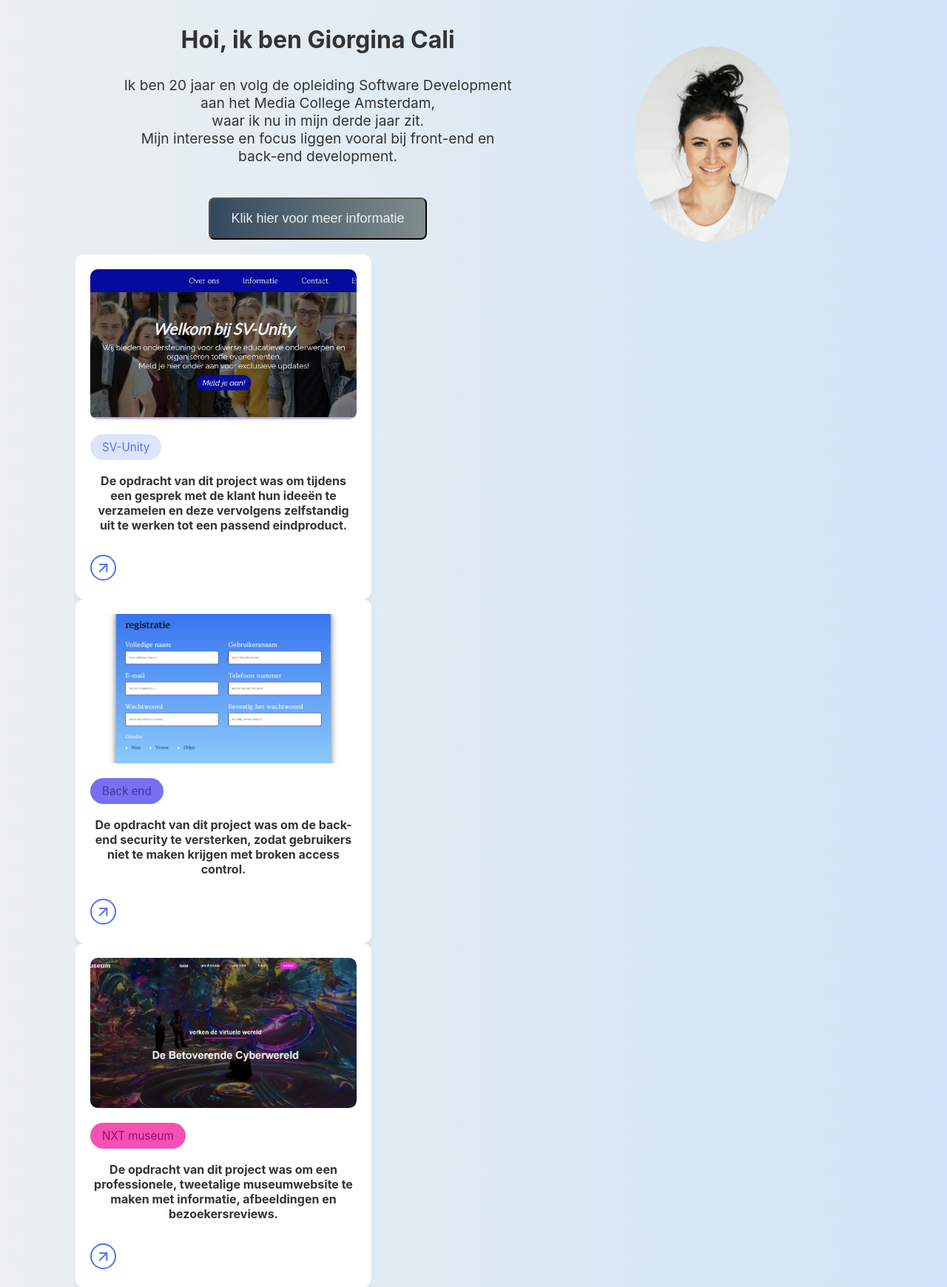
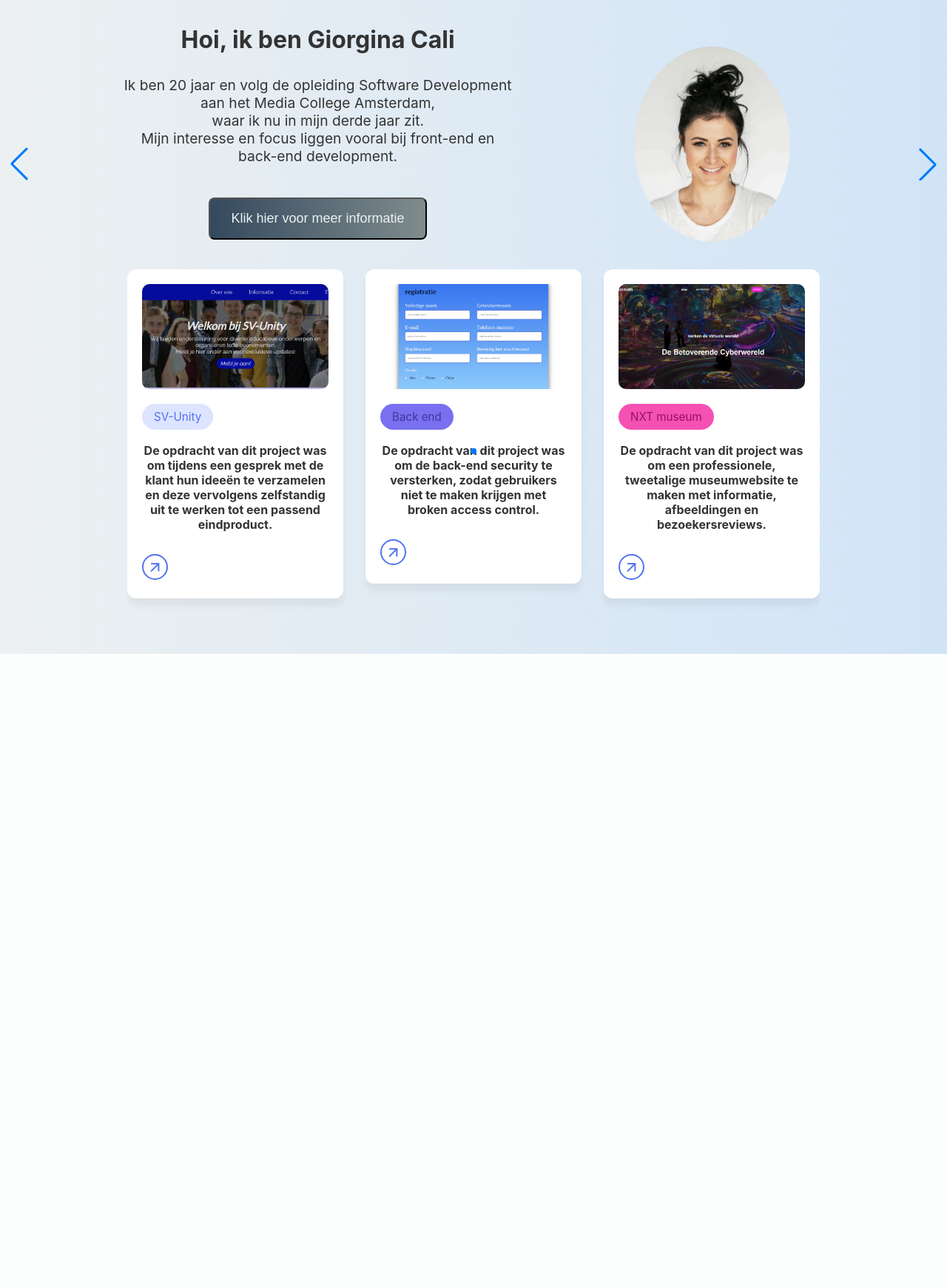
Before and after one commit to giorgina18/Portofolio, a PHP site: page /nxtmuseum/ in a window 1280 px wide. Shown: the part 178-1918 px from the top of the page at 74% size. After the commit the page ends 1062 px from the top, so only its background shows below. Run offline with PHP 8.4, Linux system fonts and the light colour scheme.

Commit message:
slider bijna af, alleen nog beter verplaatsen waar ik het wil hebben en kleine dingetjes aanpassen en dan voorledig klaar

```diff
--- a/index.php
+++ b/index.php
@@ -8,18 +8,20 @@
     <link rel="stylesheet" href="style.css">
     <link rel="stylesheet" href="https://fonts.googleapis.com/css2?family=Material+Symbols+Outlined:opsz,wght,FILL,GRAD@24,400,0,0&icon_names=arrow_forward" />
     <script src="script.js" defer></script>
-    <script src="swiper.js" defer></script>
-
-    <!-- <link rel="stylesheet" href="https://cdn.jsdelivr.net/npm/swiper@12/swiper-bundle.min.css" /> -->
+    <script src="slide.js" defer></script>
+    <!-- swiper.js link -->
+    <link
+        rel="stylesheet"
+        href="https://cdn.jsdelivr.net/npm/swiper@12/swiper-bundle.min.css" />
 </head>
 
 <body>
 
     <!-- Navigatiebar algemeen-->
-    <!-- logo links -->
     <div class="navbar">
         <div class="container">
             <div class="navbar-inside">
+                <!-- logo links -->
                 <div class="logo">
                     <img src="img/foto-me.jpg" alt="foto van wie ik ben">
                 </div>
@@ -51,7 +53,7 @@
             </div>
         </div>
     </div>
-
+    <main>
         <!-- home page  -->
         <section class="container">
             <div class="info">
@@ -72,9 +74,10 @@
         <!-- Card slider -->
         <section class="container">
             <div class="card-wrapper">
-            <ul class="card-list">
+                <div class="swiper">
+                    <ul class="card-list swiper-wrapper">
                         <!-- sv_unity -->
-                <li class="card-item">
+                        <li class="card-item swiper-slide">
                             <a href="#" class="card-link">
                                 <img src="img/SV-unity.png" alt="" class="card-image">
                                 <p class="badge">SV-Unity</p>
@@ -85,7 +88,7 @@
                             </a>
                         </li>
                         <!-- back end -->
-                <li class="card-item">
+                        <li class="card-item swiper-slide">
                             <a href="#" class="card-link">
                                 <img src="img/registratie.png" alt="" class="card-image">
                                 <p class="badge back_end">Back end</p>
@@ -96,8 +99,8 @@
                             </a>
                         </li>
                         <!-- nxt museum -->
-                <li class="card-item">
-                    <a href="#" class="card-link">
+                        <li class="card-item swiper-slide">
+                            <a href="http://localhost/nxtmuseum/" class="card-link">
                                 <img src="img/nxtmuseum.png" alt="" class="card-image">
                                 <p class="badge museum">NXT museum</p>
                                 <h2 class="card-title">De opdracht van dit project was om een professionele, tweetalige museumwebsite te maken met informatie, afbeeldingen en bezoekersreviews.</h2>
@@ -107,18 +110,18 @@
                             </a>
                         </li>
                         <!-- webshop -->
-                <li class="card-item">
-                    <a href="#" class="card-link">
+                        <li class="card-item swiper-slide">
+                            <a href="https://36725.hosts2.ma-cloud.nl/webshop_BO/" class="card-link">
                                 <img src="img/webshop.png" alt="" class="card-image">
                                 <p class="badge webshop">Webshop</p>
-                        <h2 class="card-title">De opdracht van dit project was om een webshop te maken op basis van de gegeven layout en stijl. Ik heb de webshop gebaseerd op Bol.com en voorzien van drie features. </h2>
+                                <h2 class="card-title">De opdracht van dit project was om een webshop te maken op basis van de gegeven layout en stijl. Ik heb de webshop gebaseerd op Bol.com en voorzien van drie features die we moesten maken. </h2>
                                 <button class="card-button material-symbols-outlined">
                                     arrow_forward
                                 </button>
                             </a>
                         </li>
                         <!-- input output -->
-                <li class="card-item">
+                        <li class="card-item swiper-slide">
                             <a href="#" class="card-link">
                                 <img src="img/input_output.png" alt="" class="card-image">
                                 <p class="badge input_output">Input Output</p>
@@ -130,11 +133,16 @@
                         </li>
                     </ul>
                 </div>
+            </div>
+            <div class="swiper-pagination"></div>
+            <div class="swiper-slide-button swiper-button-prev"></div>
+            <div class="swiper-slide-button swiper-button-next"></div>
         </section>
 
 
-
-
+        <!-- linking swiperJS script -->
+        <script src="https://cdn.jsdelivr.net/npm/swiper@12/swiper-bundle.min.js"></script>
+    </main>
 </body>
 
 </html>
--- /dev/null
+++ b/slide.js
@@ -0,0 +1,29 @@
+const swiper = new Swiper('.swiper', {
+  loop: true,
+  spaceBetween: 30,
+
+  //  pagination bullets
+  pagination: {
+    el: '.swiper-pagination',
+    clickable: true,
+    dynamicBullets: true,
+  },
+
+  // Navigation arrows
+  navigation: {
+    nextEl: '.swiper-button-next',
+    prevEl: '.swiper-button-prev',
+  },
+
+  // responsive
+  breakpoints: {
+    0: {
+      slidesPerView: 1
+    },
+    768: {
+      slidesPerView: 2
+    }, 1024: {
+      slidesPerView: 3
+    },
+  }
+});
--- a/style.css
+++ b/style.css
@@ -10,12 +10,18 @@
     color: #333;
 }
 
+.card-wrapper {
+    max-width: 1100px;
+    margin: 0 60px 35px;
+    padding: 20px 10px;
+    overflow: hidden;
+}
+
 .container {
     max-width: 1100px;
     margin: 0 auto;
     padding: 0 12px;
 }
-
 
 /* naviegatie bar */
 .navbar {
@@ -156,13 +162,9 @@
 
 
 /* card slider */
-
-.card-list .card-item {
-    list-style: none;
-}
-
 .card-list .card-item .card-link {
-    width: 400px;
+    user-select: none;
+    /* width: 400px; */
     display: block;
     background: #fff;
     padding: 18px;
--- a/swiper.js
+++ /dev/null
@@ -1,19 +0,0 @@
-const swiper = new Swiper('.swiper', {
-    direction: 'vertical',
-    loop: true,
-
-    pagination: {
-        el: '.swiper-pagination',
-    },
-
-    navigation: {
-        nextEl: '.swiper-button-next',
-        prevEl: '.swiper-button-prev',
-    },
-
-    scrollbar: {
-        el: '.swiper-scrollbar',
-    },
-});
-
-// const swiper1 = new Swiper('.custom-slider')
```
Also changed, not shown: other parts of style.css (+49 -26 lines). Lines whose indentation alone changed are shown as unchanged.
